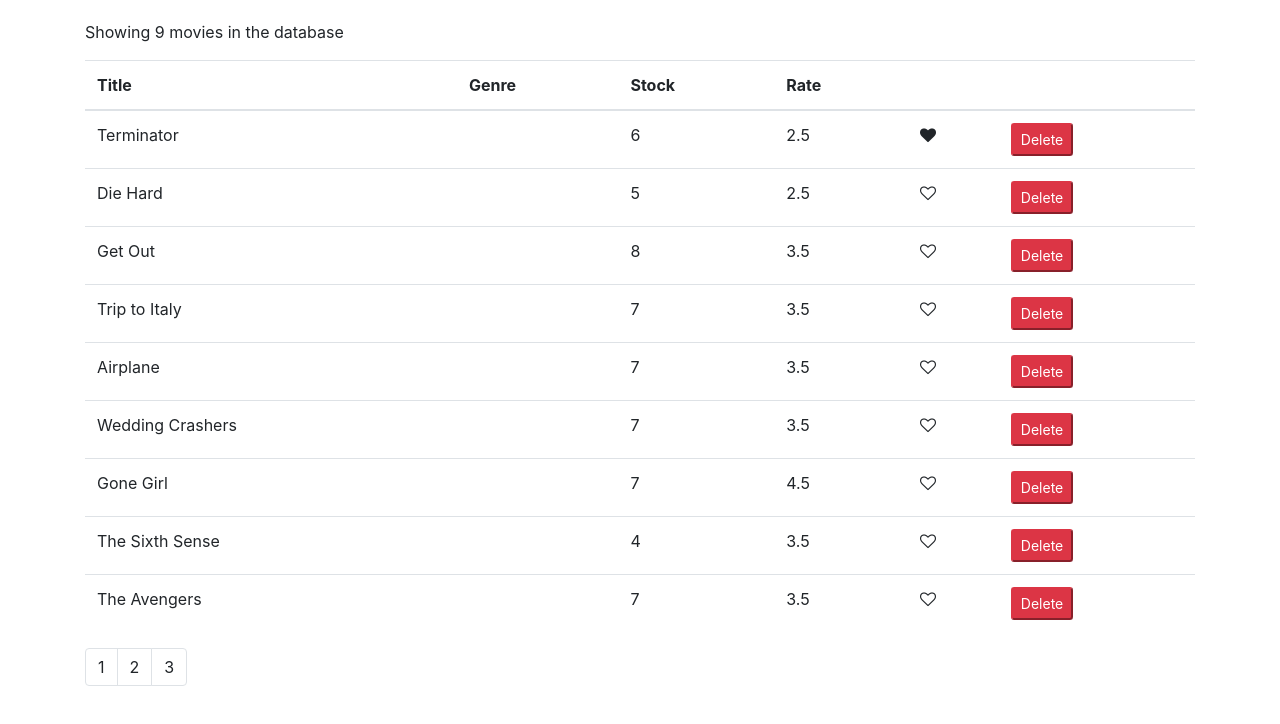
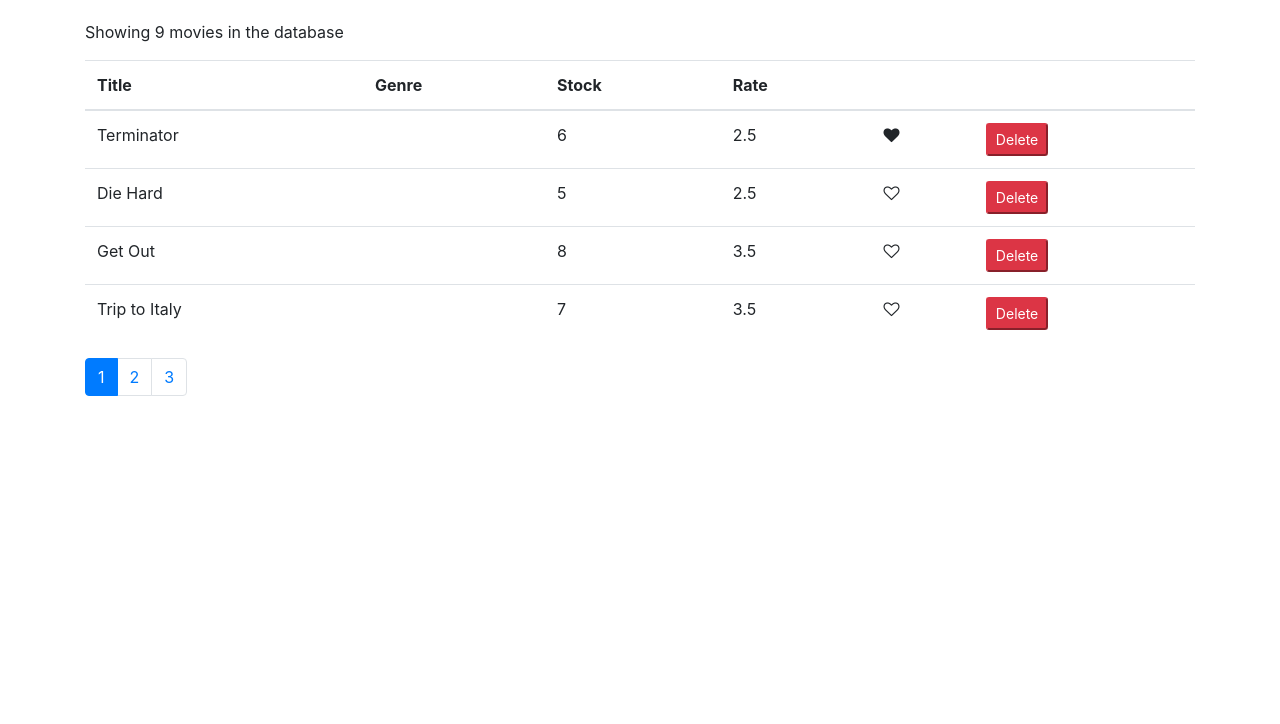
Before and after one commit to kevin-d-mcewan/react-vidly-movie-service, a React (Create React App) app in the folder vidly/: page / in a window 1280 px wide. Shown: the top 724 px of the page. Built offline with nearby package versions, Linux system fonts and the light colour scheme.

Commit message:
finished the pagination where the buttons line up with the page number its on. Fixed the anchor tag error to a button tab. This still worked with Bootstrap pagination

```diff
--- a/vidly/src/components/common/pagination.jsx
+++ b/vidly/src/components/common/pagination.jsx
@@ -1,8 +1,11 @@
 import React from "react";
+import PropTypes from "prop-types";
 import _ from "lodash";
 
 const Pagination = (props) => {
-  const { itemsCount, pageSize } = props;
+  /* Do this so we dont have to call 'props.onPageChange' where these props are in the return statement. */
+  const { itemsCount, pageSize, currentPage, onPageChange } = props;
+  console.log(currentPage);
 
   /* Doing "Math.ceil" bc if the divison = a floating point number 'pagesCount' != 1. So this turns it into a whole number. */
   const pagesCount = Math.ceil(itemsCount / pageSize);
@@ -13,9 +16,16 @@
     <nav>
       <ul className="pagination">
         {pages.map((page) => (
-          <li key={page} className="page-item">
-            {/* {page} below is how we call the page number dynamically */}
-            <a className="page-link">{page}</a>
+          <li
+            key={page}
+            className={page === currentPage ? "page-item active" : "page-item"}
+          >
+            {/* <a className="page-link" onClick={() => onPageChange(page)}>
+              {page}
+            </a> */}
+            <button className="page-link" onClick={() => onPageChange(page)}>
+              {page}
+            </button>
           </li>
         ))}
       </ul>
@@ -23,4 +33,11 @@
   );
 };
 
+Pagination.propTypes = {
+  itemsCount: PropTypes.number.isRequired,
+  pageSize: PropTypes.number.isRequired,
+  currentPage: PropTypes.number.isRequired,
+  onPageChange: PropTypes.func.isRequired,
+};
+
 export default Pagination;
--- a/vidly/src/components/movies.jsx
+++ b/vidly/src/components/movies.jsx
@@ -2,10 +2,12 @@
 import { getMovies } from "../services/fakeMovieService";
 import Pagination from "./common/pagination";
 import Like from "./common/like";
+import { paginate } from "../utils/paginate";
 
 class Movies extends Component {
   state = {
     movies: getMovies(),
+    currentPage: 1,
     pageSize: 4,
   };
 
@@ -31,16 +33,17 @@
   };
 
   handlePageChange = (page) => {
-    console.log("====================================");
-    console.log(page);
-    console.log("====================================");
+    this.setState({ currentPage: page });
   };
 
   render() {
     // We will be peaking the length property making it equal to 'this.state.movies.length'
     const { length: moviesCount } = this.state.movies;
+    const { pageSize, currentPage, movies: allMovies } = this.state;
 
     if (moviesCount === 0) return <p>There are no movies in the database</p>;
+
+    const movies = paginate(allMovies, currentPage, pageSize);
 
     return (
       <React.Fragment>
@@ -64,7 +67,7 @@
 
             {/* we are doing <tr key={movie._id} to give each child element a unique id. the underscore is the
             unique id for each child element*/}
-            {this.state.movies.map((movie) => (
+            {movies.map((movie) => (
               <tr key={movie._id}>
                 <td>{movie.title}</td>
                 <td>{movie.genre.main}</td>
@@ -91,7 +94,8 @@
         </table>
         <Pagination
           itemsCount={moviesCount}
-          pageSize={this.state.pageSize}
+          pageSize={pageSize}
+          currentPage={currentPage}
           onPageChange={this.handlePageChange}
         />
       </React.Fragment>
--- /dev/null
+++ b/vidly/src/utils/paginate.js
@@ -0,0 +1,8 @@
+import _ from "lodash";
+
+export function paginate(items, pageNumber, pageSize) {
+  const startIndex = (pageNumber - 1) * pageSize;
+  return _(items).slice(startIndex).take(pageSize).value();
+  // _.slice(items, startIndex);
+  // _.take();
+}
```
